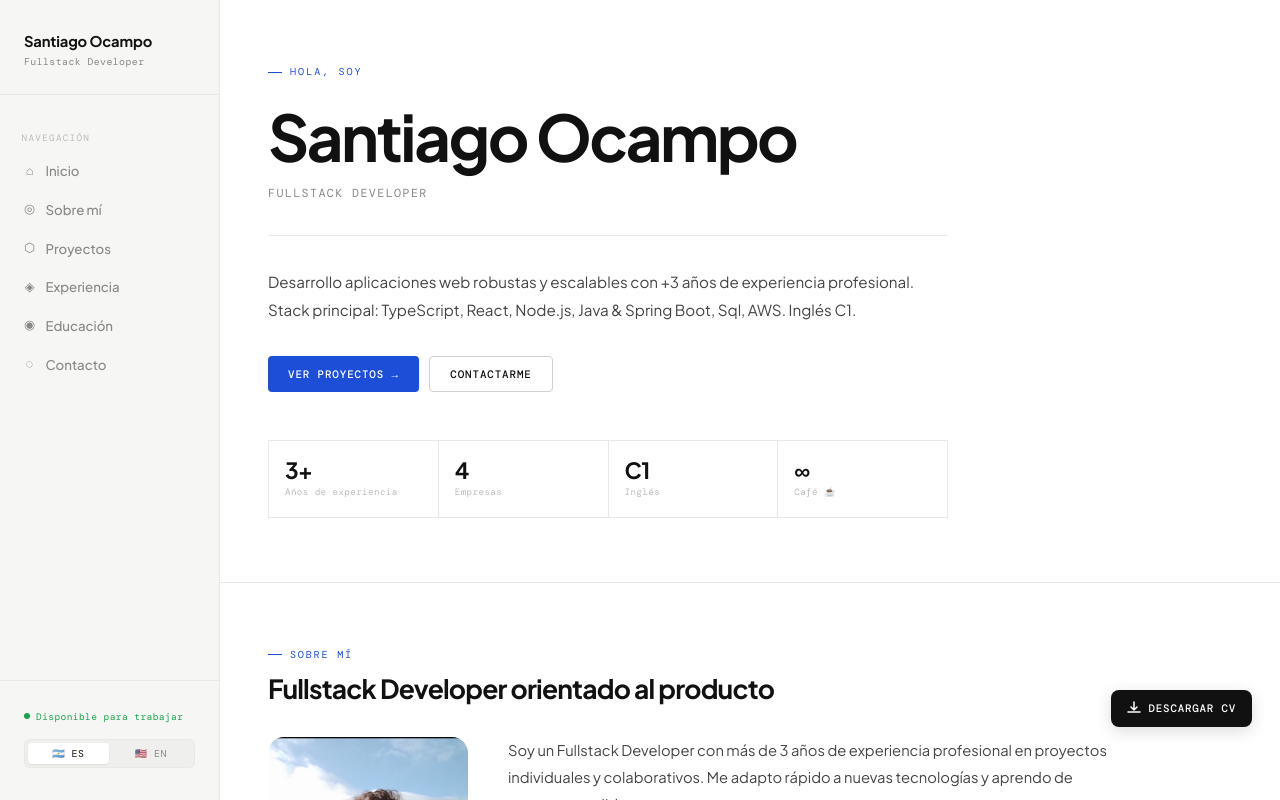
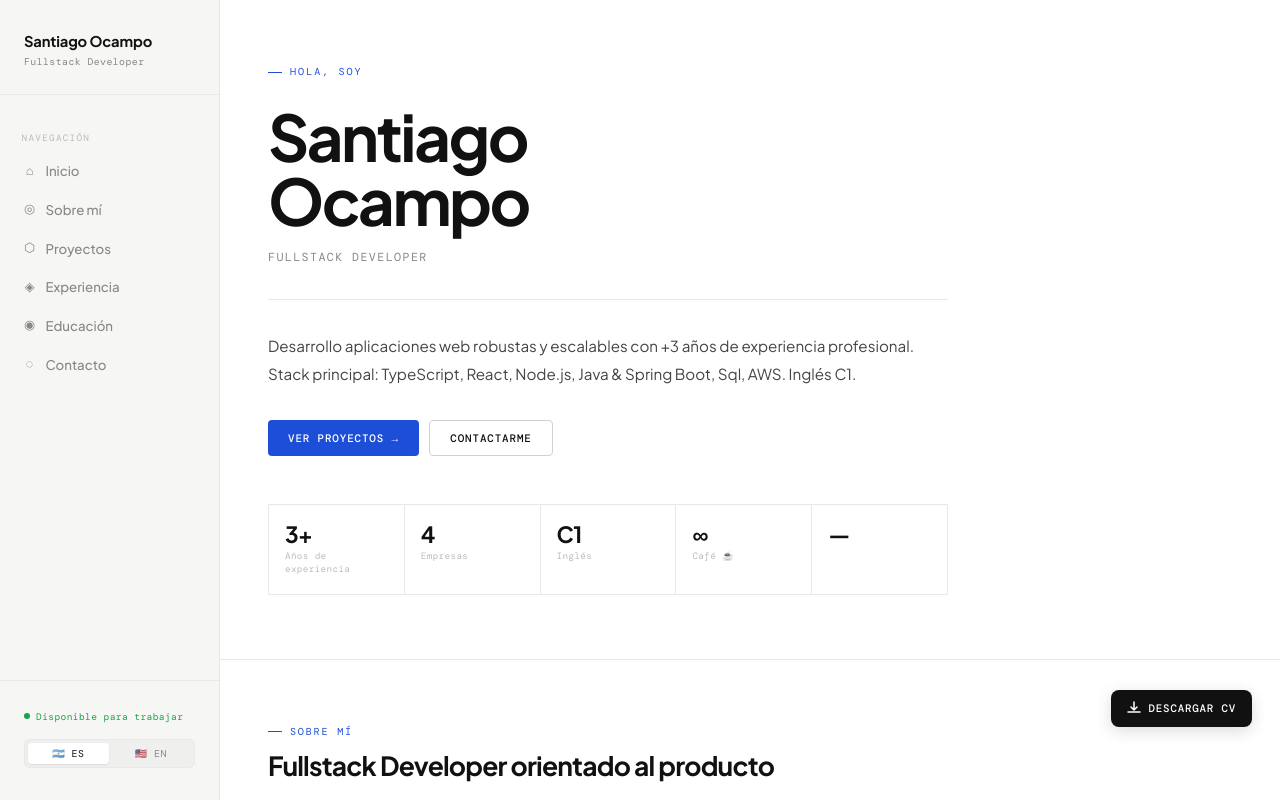
Before and after one commit to santiocampo1/portfolio, a React (Vite) app: page / in a window 1280 px wide. Shown: the top 800 px of the page. Built offline with nearby package versions, Linux system fonts and the light colour scheme; no server answers; a web font is replaced by a local one.

Commit message:
feature/visitors counter

```diff
--- a/src/components/sections/Hero.jsx
+++ b/src/components/sections/Hero.jsx
@@ -1,7 +1,19 @@
+import useVisitorCount from "../../hooks/useVisitorsCount";
+
 const sans = { fontFamily: "'Plus Jakarta Sans', sans-serif" };
 const mono = { fontFamily: "'DM Mono', monospace" };
 
 export default function Hero({ t, go }) {
+  const visitors = useVisitorCount();
+
+  const stats = [
+    ...t.hero.stats,
+    {
+      value: visitors !== null ? visitors.toLocaleString() : "…",
+      label: t.hero.visitors,
+    },
+  ];
+
   return (
     <section id="hero" className="section">
       <div className="section-inner" style={{ maxWidth: 680 }}>
@@ -22,7 +34,7 @@ export default function Hero({ t, go }) {
           letterSpacing: "-0.04em", lineHeight: 1.0,
           color: "var(--text)", marginBottom: "1rem",
         }}>
-          Santiago Ocampo
+          Santiago<br />Ocampo
         </h1>
 
         <p style={{
@@ -61,20 +73,25 @@ export default function Hero({ t, go }) {
           </button>
         </div>
 
-        {/* Stats */}
+        {/* Stats — incluye contador de visitas */}
         <div className="hero-stats" style={{
-          display: "grid", gridTemplateColumns: "repeat(4,1fr)",
+          display: "grid",
+          gridTemplateColumns: `repeat(${stats.length}, 1fr)`,
           borderTop: "1px solid var(--border)",
           borderLeft: "1px solid var(--border)",
         }}>
-          {t.hero.stats.map(({ value, label }, i) => (
+          {stats.map(({ value, label }, i) => (
             <div key={i} style={{
               padding: "1.1rem 1rem",
               borderRight: "1px solid var(--border)",
               borderBottom: "1px solid var(--border)",
             }}>
-              <div style={{ ...sans, fontWeight: 700, fontSize: "1.4rem", color: "var(--text)", letterSpacing: "-0.03em", lineHeight: 1 }}>{value}</div>
-              <div style={{ ...mono, fontSize: "0.58rem", color: "var(--text-4)", marginTop: "5px", letterSpacing: "0.04em", lineHeight: 1.4 }}>{label}</div>
+              <div style={{ ...sans, fontWeight: 700, fontSize: "1.4rem", color: "var(--text)", letterSpacing: "-0.03em", lineHeight: 1 }}>
+                {value}
+              </div>
+              <div style={{ ...mono, fontSize: "0.58rem", color: "var(--text-4)", marginTop: "5px", letterSpacing: "0.04em", lineHeight: 1.4 }}>
+                {label}
+              </div>
             </div>
           ))}
         </div>
--- a/src/constants/translations.js
+++ b/src/constants/translations.js
@@ -1,5 +1,6 @@
 const t = {
   es: {
+    visitors: "Dato curioso: este sitio ha sido visitado",
     nav: {
       hero: "Inicio",
       about: "Sobre mí",
@@ -152,6 +153,7 @@ const t = {
   },
 
   en: {
+    visitors: "Fun fact: this site has been visited",
     nav: {
       hero: "Home",
       about: "About",
--- /dev/null
+++ b/src/hooks/useVisitorsCount.js
@@ -0,0 +1,50 @@
+import { useEffect, useState } from "react";
+
+const SUPABASE_URL = import.meta.env.VITE_SUPABASE_URL;
+const SUPABASE_KEY = import.meta.env.VITE_SUPABASE_KEY;
+
+const HEADERS = {
+    "apikey": SUPABASE_KEY,
+    "Authorization": `Bearer ${SUPABASE_KEY}`,
+    "Content-Type": "application/json",
+    "Prefer": "return=representation",
+};
+
+export default function useVisitorCount() {
+    const [count, setCount] = useState(null);
+
+    useEffect(() => {
+        // Evita contar visitas en localhost (desarrollo)
+        if (window.location.hostname === "localhost") {
+            setCount("—");
+            return;
+        }
+
+        async function increment() {
+            try {
+                // 1. Obtener el valor actual
+                const getRes = await fetch(
+                    `${SUPABASE_URL}/rest/v1/visitors?id=eq.1&select=count`,
+                    { headers: HEADERS }
+                );
+                const [row] = await getRes.json();
+                const current = row?.count ?? 0;
+
+                // 2. Incrementar en 1
+                await fetch(`${SUPABASE_URL}/rest/v1/visitors?id=eq.1`, {
+                    method: "PATCH",
+                    headers: HEADERS,
+                    body: JSON.stringify({ count: current + 1 }),
+                });
+
+                setCount(current + 1);
+            } catch {
+                setCount(null);
+            }
+        }
+
+        increment();
+    }, []);
+
+    return count;
+}
```
